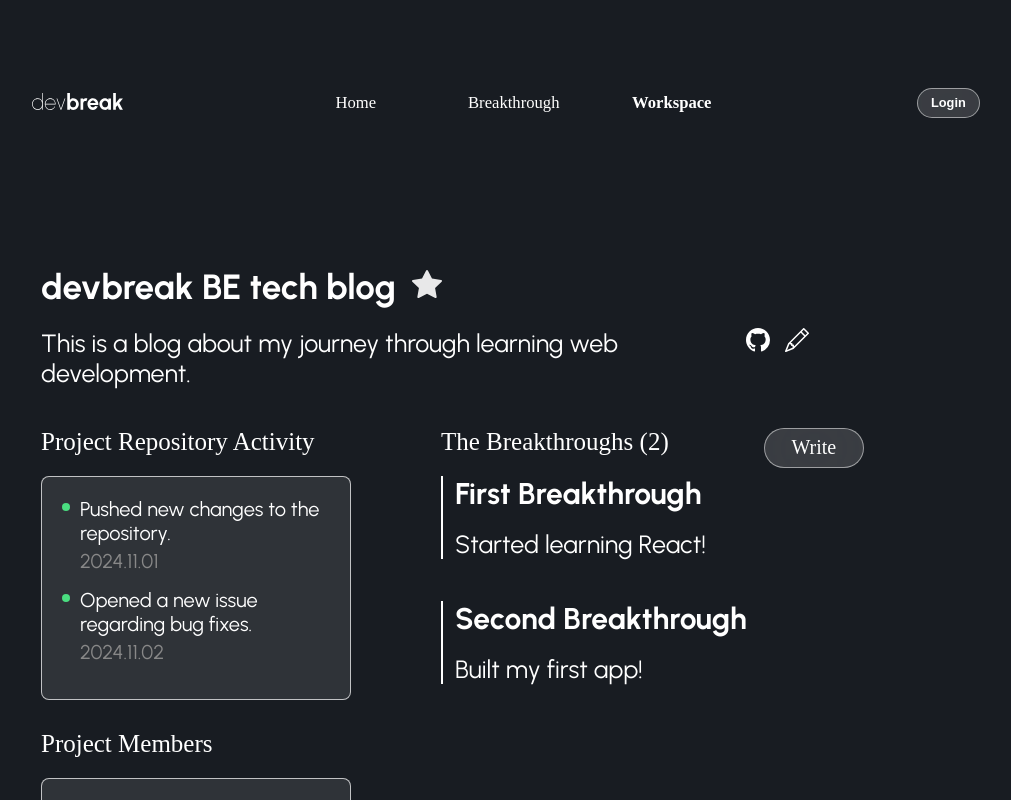
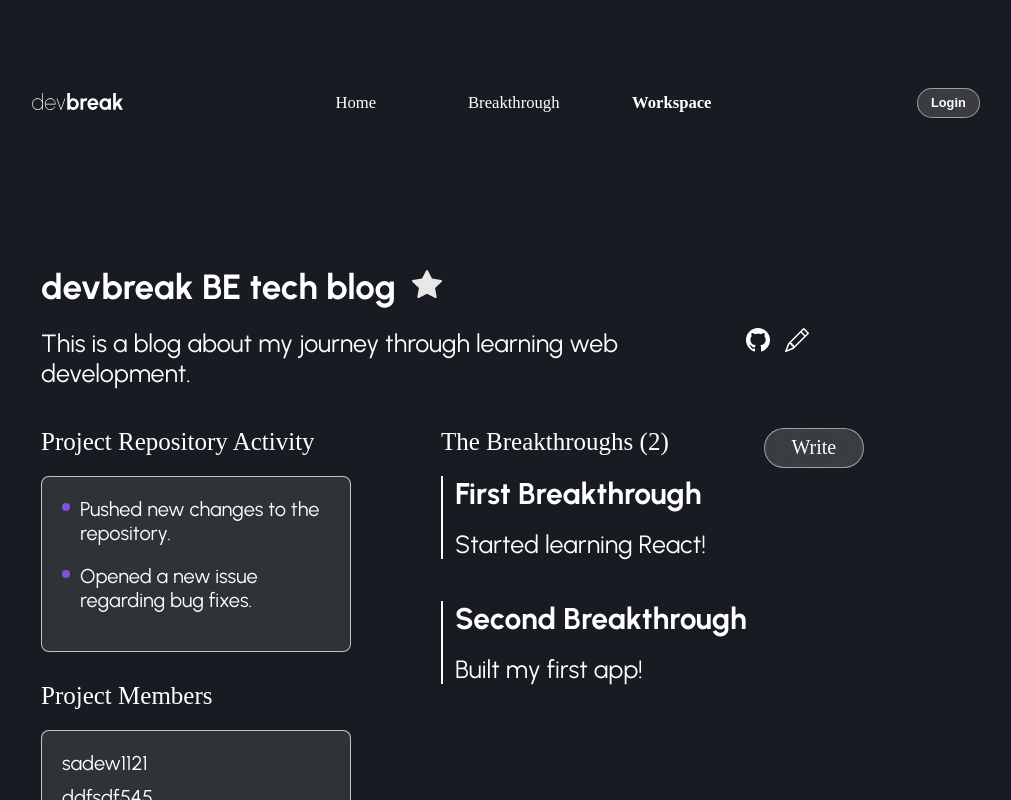
Before and after one commit to choigyulee/devbreak_FE, a React (Vite) app in the folder devbreak/: page /workspace/myblog in a window 1280 px wide. Shown: the top 800 px of the page, without its empty margins (134-1145 px from the left). Built offline with nearby package versions, Linux system fonts and the light colour scheme; a web font is replaced by a local one.

Commit message:
fix<MyBlogPage>UI 수정

```diff
--- a/devbreak/src/components/Breakthrough/Dropdown.jsx
+++ b/devbreak/src/components/Breakthrough/Dropdown.jsx
@@ -22,11 +22,11 @@ const Dropdown = ({ selectedValue, items, setSelectedValue }) => {
             <DropdownItem
               key={index}
               onClick={() => {
-                setSelectedValue(item.title || item.commit.message);
+                setSelectedValue(item.title);
                 setIsDropdownVisible(false);
               }}
             >
-              {item.title || item.commit.message}
+              {item.title}
             </DropdownItem>
           ))}
         </DropdownMenu>
--- a/devbreak/src/pages/workspace/MyBolgPage.jsx
+++ b/devbreak/src/pages/workspace/MyBolgPage.jsx
@@ -6,15 +6,21 @@ import { BsStarFill, BsPencil, BsGithub } from "react-icons/bs";
 import GoToButton from "../../components/GoToButton";
 import List from "../../components/Breakthrough/List";
 
-const ActivityItem = ({ activity }) => (
+const ActivityItem = ({ activity }) => {
+  // state가 "open" 또는 null일 경우 초록색, 아니면 보라색
+  const dotColor = (activity.state === "open" || activity.state === null) ? "#4ADE80" : "#8250DF";
+
+  return (
     <ActivityItemContainer>
-    <ActivityDot style={{ backgroundColor: "#4ADE80" }} />
+      <ActivityDot style={{ backgroundColor: dotColor }} />
       <ActivityContent>
         <ActivityMessage>{activity.message}</ActivityMessage>
-      <ActivityDate>{activity.date}</ActivityDate>
+        <ActivityDate>{activity.updatedAt}</ActivityDate>
       </ActivityContent>
     </ActivityItemContainer>
   );
+};
+
 
 const MemberItem = ({ member }) => <Member>{member}</Member>;
 
```
Lines whose indentation alone changed are shown as unchanged.
